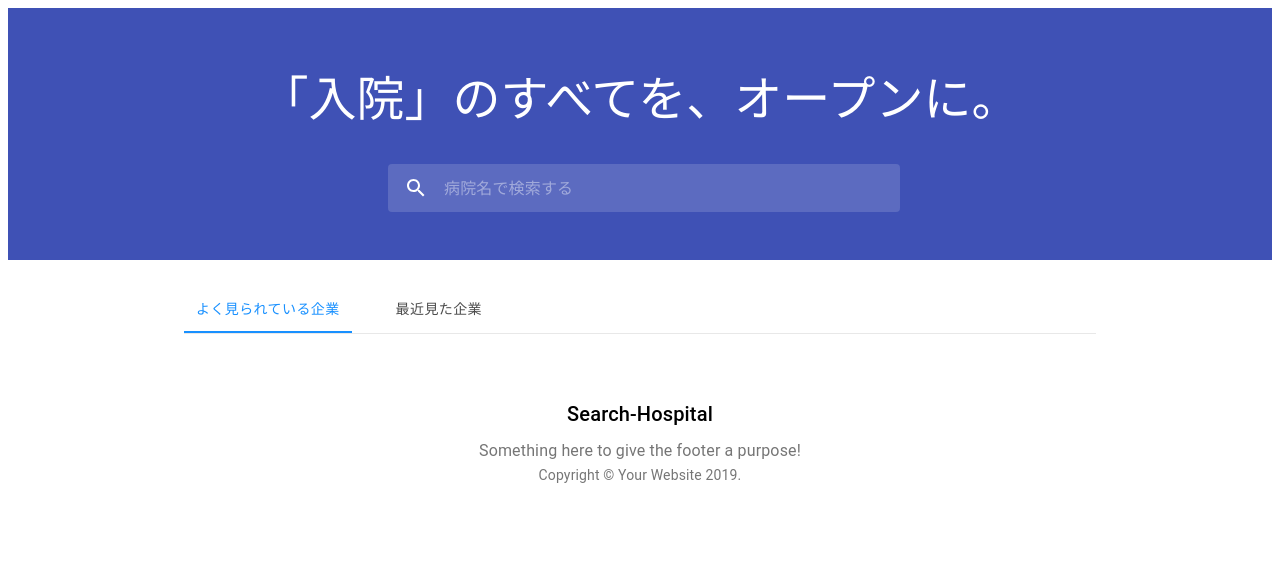
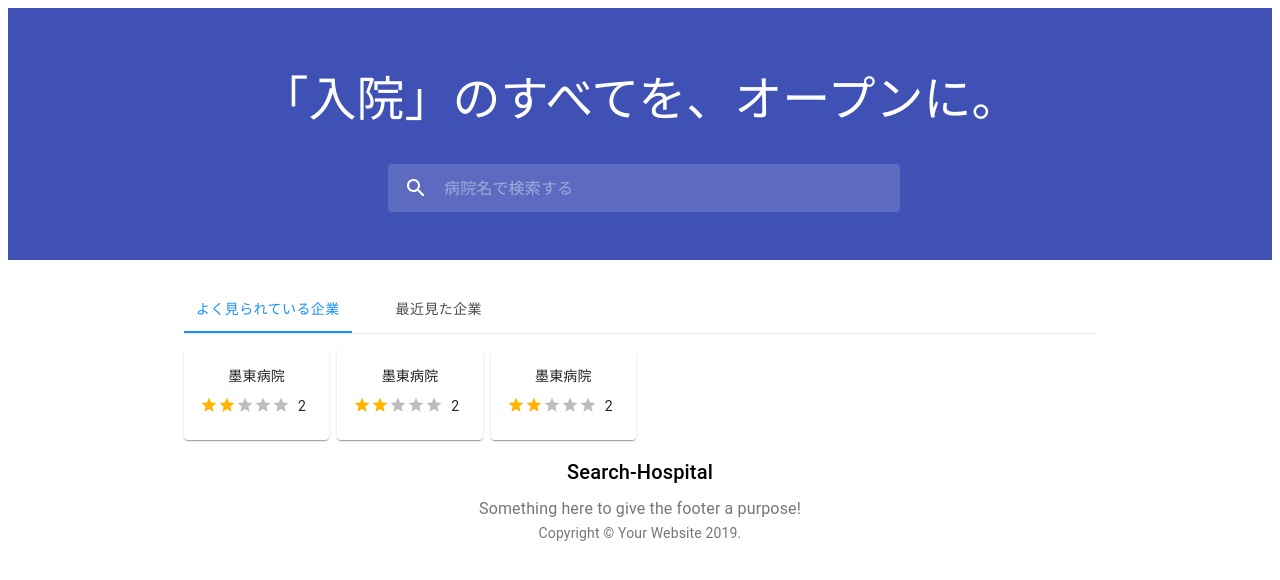
Before and after one commit to jpskgc/hospital, a React app in the folder client/: page / in a window 1280 px wide. Shown: the top 580 px of the page. Built offline with nearby package versions, Linux system fonts and the light colour scheme.

Commit message:
add grid for recmmend

```diff
--- a/client/src/components/Top/Top.tsx
+++ b/client/src/components/Top/Top.tsx
@@ -1,6 +1,7 @@
 import React from 'react';
 import Header from './Header';
 import TopTab from './TopTab';
+import TopRecommendation from './TopRecommendation';
 
 export default function Top() {
   return (
@@ -8,6 +9,7 @@ export default function Top() {
       <React.Fragment>
         <Header />
         <TopTab />
+        <TopRecommendation />
       </React.Fragment>
     </>
   );
--- /dev/null
+++ b/client/src/components/Top/TopRecommendation.tsx
@@ -0,0 +1,121 @@
+import React from 'react';
+import PropTypes from 'prop-types';
+import {makeStyles} from '@material-ui/core/styles';
+import Typography from '@material-ui/core/Typography';
+import Grid from '@material-ui/core/Grid';
+import Card from '@material-ui/core/Card';
+import CardActionArea from '@material-ui/core/CardActionArea';
+import CardContent from '@material-ui/core/CardContent';
+import CardMedia from '@material-ui/core/CardMedia';
+import Hidden from '@material-ui/core/Hidden';
+import {Container} from '@material-ui/core';
+import Rating from '@material-ui/lab/Rating';
+import Box from '@material-ui/core/Box';
+
+const useStyles = makeStyles({
+  card: {
+    display: 'flex',
+  },
+  cardDetails: {
+    flex: 1,
+  },
+  cardMedia: {
+    width: 160,
+  },
+  head: {
+    display: 'flex',
+  },
+  recommendationName: {
+    marginBottom: 10,
+  },
+});
+
+export default function TopRecommendation() {
+  const [value, setValue] = React.useState(2);
+  const classes = useStyles();
+
+  return (
+    <Container component="main" maxWidth="md">
+      <Grid container spacing={1} alignItems="flex-end">
+        <Grid item xs={10} md={2}>
+          <CardActionArea component="a" href="#">
+            <Card className={classes.card}>
+              <div className={classes.cardDetails}>
+                <CardContent>
+                  <Box className={classes.recommendationName}>
+                    <Typography variant="body2" align="center">
+                      墨東病院
+                    </Typography>
+                  </Box>
+                  <Box className={classes.head}>
+                    <Rating
+                      name="read-only"
+                      value={value}
+                      size="small"
+                      readOnly
+                    />
+                    <Box ml={1}>
+                      <Typography variant="body2">{value}</Typography>
+                    </Box>
+                  </Box>
+                </CardContent>
+              </div>
+            </Card>
+          </CardActionArea>
+        </Grid>
+        <Grid item xs={10} md={2}>
+          <CardActionArea component="a" href="#">
+            <Card className={classes.card}>
+              <div className={classes.cardDetails}>
+                <CardContent>
+                  <Box className={classes.recommendationName}>
+                    <Typography variant="body2" align="center">
+                      墨東病院
+                    </Typography>
+                  </Box>
+                  <Box className={classes.head}>
+                    <Rating
+                      name="read-only"
+                      value={value}
+                      size="small"
+                      readOnly
+                    />
+                    <Box ml={1}>
+                      <Typography variant="body2">{value}</Typography>
+                    </Box>
+                  </Box>
+                </CardContent>
+              </div>
+            </Card>
+          </CardActionArea>
+        </Grid>
+        <Grid item xs={10} md={2}>
+          <CardActionArea component="a" href="#">
+            <Card className={classes.card}>
+              <div className={classes.cardDetails}>
+                <CardContent>
+                  <Box className={classes.recommendationName}>
+                    <Typography variant="body2" align="center">
+                      墨東病院
+                    </Typography>
+                  </Box>
+                  <Box className={classes.head}>
+                    <Rating
+                      name="read-only"
+                      value={value}
+                      size="small"
+                      readOnly
+                    />
+                    <Box ml={1}>
+                      <Typography variant="body2">{value}</Typography>
+                    </Box>
+                  </Box>
+                </CardContent>
+              </div>
+            </Card>
+          </CardActionArea>
+        </Grid>
+      </Grid>
+    </Container>
+  );
+}
--- a/client/src/components/Top/TopTab.tsx
+++ b/client/src/components/Top/TopTab.tsx
@@ -98,7 +98,7 @@ const useStyles = makeStyles((theme: Theme) => ({
     flexGrow: 1,
   },
   padding: {
-    padding: theme.spacing(3),
+    padding: theme.spacing(1),
   },
   demo1: {
     backgroundColor: theme.palette.background.paper,
```
